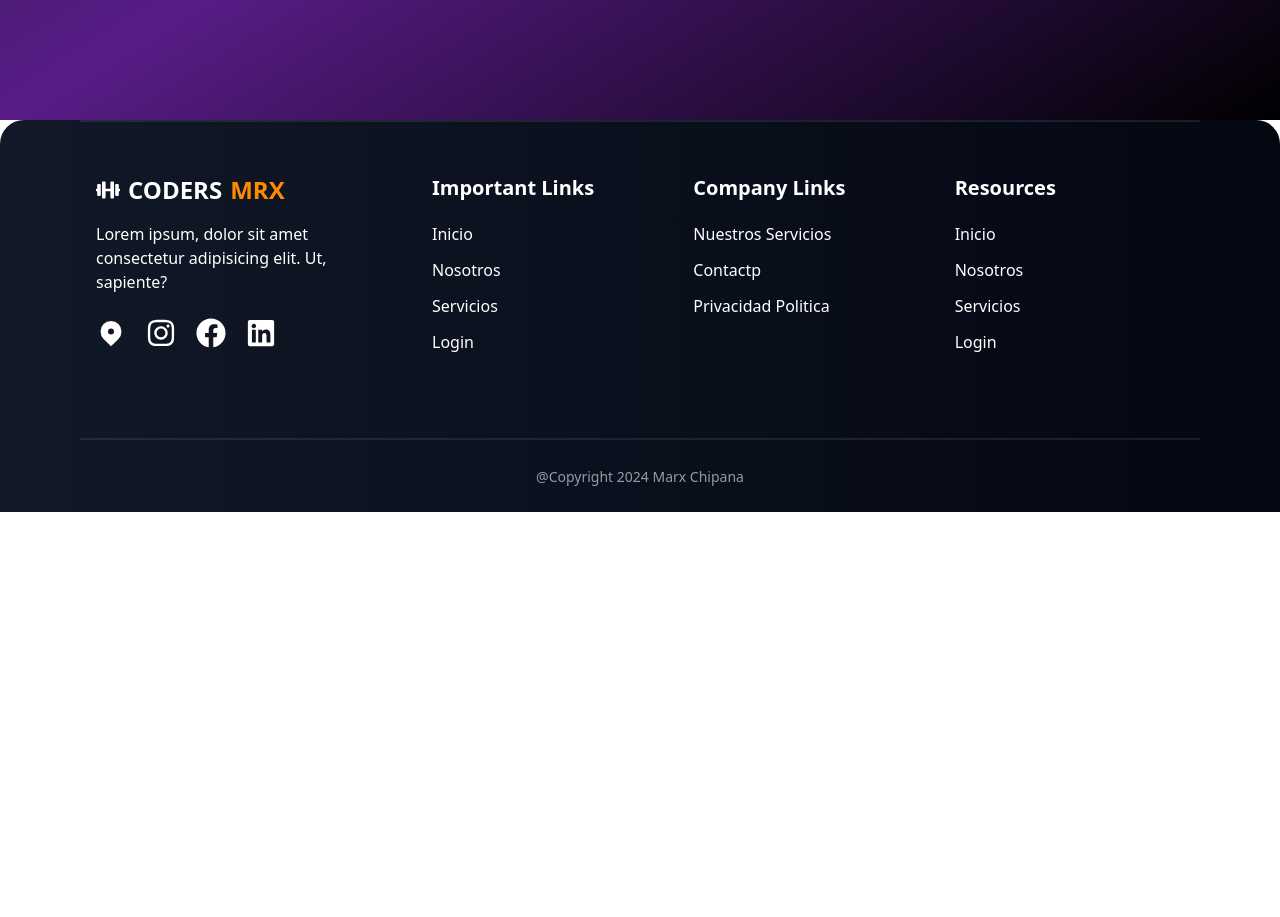
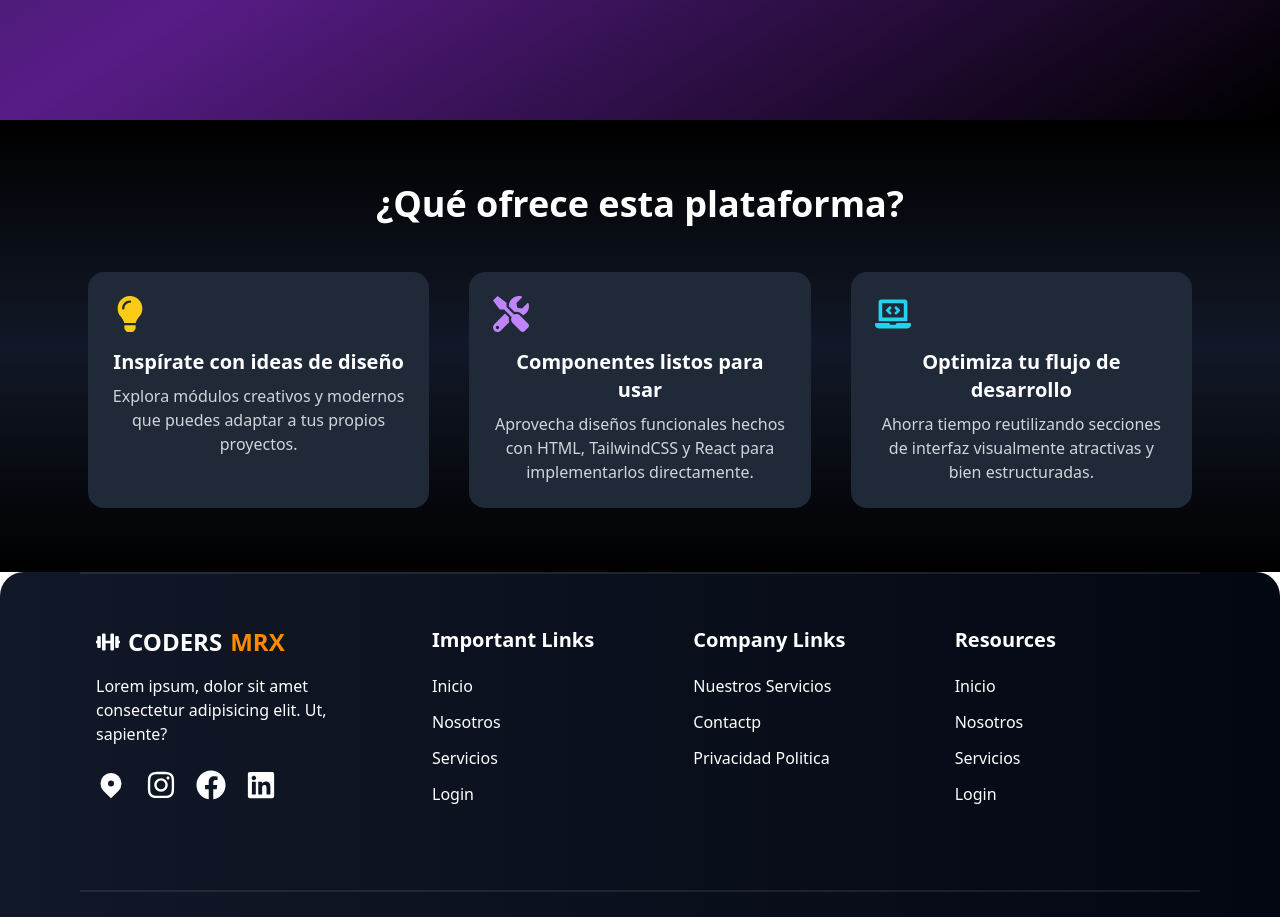
Before and after one commit to MarxAlonso/modelos-mrx, a React (Vite) app: page / in a window 1280 px wide. Shown: the part 800-1717 px from the top of the page. Before the commit the page ends 1312 px from the top, so only its background shows below. Built offline with nearby package versions, Linux system fonts and the light colour scheme; a web font is replaced by a local one.

Commit message:
agregando apartado infoinicio

```diff
--- a/src/common/Home/Home.tsx
+++ b/src/common/Home/Home.tsx
@@ -1,6 +1,6 @@
 import { motion } from "framer-motion";
 import { FaCode, FaReact, FaCss3Alt } from "react-icons/fa";
-
+import { FaLightbulb, FaTools, FaLaptopCode } from "react-icons/fa";
 export const Home = () => {
   return (
     <div className="flex flex-col items-center justify-center min-h-screen bg-gradient-to-br from-gray-900 via-purple-900 to-black text-white px-4">
@@ -35,3 +35,48 @@ export const Home = () => {
     </div>
   );
 };
+
+export const InfoInicio = () => {
+    const items = [
+      {
+        icon: <FaLightbulb className="text-yellow-400 text-4xl mb-4" />,
+        title: "Inspírate con ideas de diseño",
+        description: "Explora módulos creativos y modernos que puedes adaptar a tus propios proyectos."
+      },
+      {
+        icon: <FaTools className="text-purple-400 text-4xl mb-4" />,
+        title: "Componentes listos para usar",
+        description: "Aprovecha diseños funcionales hechos con HTML, TailwindCSS y React para implementarlos directamente."
+      },
+      {
+        icon: <FaLaptopCode className="text-cyan-400 text-4xl mb-4" />,
+        title: "Optimiza tu flujo de desarrollo",
+        description: "Ahorra tiempo reutilizando secciones de interfaz visualmente atractivas y bien estructuradas."
+      }
+    ];
+
+    return (
+      <div className="py-16 bg-gradient-to-b from-black via-gray-900 to-black text-white">
+        <div className="max-w-6xl mx-auto px-6">
+          <h2 className="text-4xl font-bold text-center mb-12">¿Qué ofrece esta plataforma?</h2>
+
+          <div className="grid grid-cols-1 md:grid-cols-3 gap-10">
+            {items.map((item, index) => (
+              <motion.div
+                key={index}
+                initial={{ opacity: 0, y: 50 }}
+                whileInView={{ opacity: 1, y: 0 }}
+                viewport={{ once: true }}
+                transition={{ duration: 0.8, delay: index * 0.2 }}
+                className="bg-gray-800 hover:shadow-xl hover:scale-[1.02] transition-all rounded-2xl p-6 text-center"
+              >
+                {item.icon}
+                <h3 className="text-xl font-semibold mb-2">{item.title}</h3>
+                <p className="text-gray-300">{item.description}</p>
+              </motion.div>
+            ))}
+          </div>
+        </div>
+      </div>
+    );
+  };
--- a/src/pages/HomePage/HomePage.tsx
+++ b/src/pages/HomePage/HomePage.tsx
@@ -1,6 +1,6 @@
 import { Footer } from "../../common/Footer/Footer";
 import { Navbar } from "../../common/Header/Navbar";
-import { Home } from "../../common/Home/Home";
+import { Home, InfoInicio } from "../../common/Home/Home";
 
 const bgStyle = {
   backgroundRepeat: "no-repeat",
@@ -15,6 +15,7 @@ export const HomePage = () => {
         <Navbar />
       </div>
       <Home />
+      <InfoInicio />
       <Footer />
     </div>
   );
```
